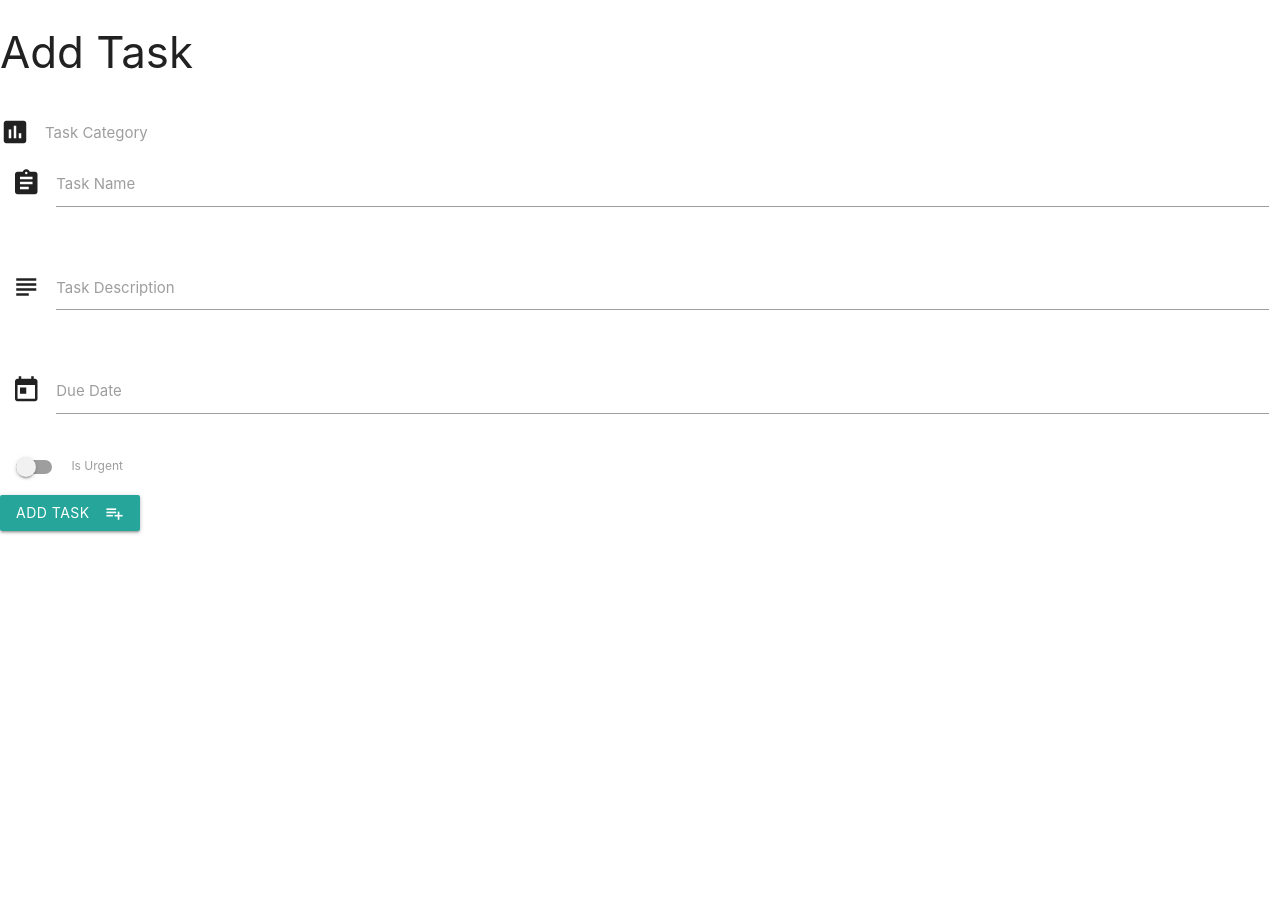
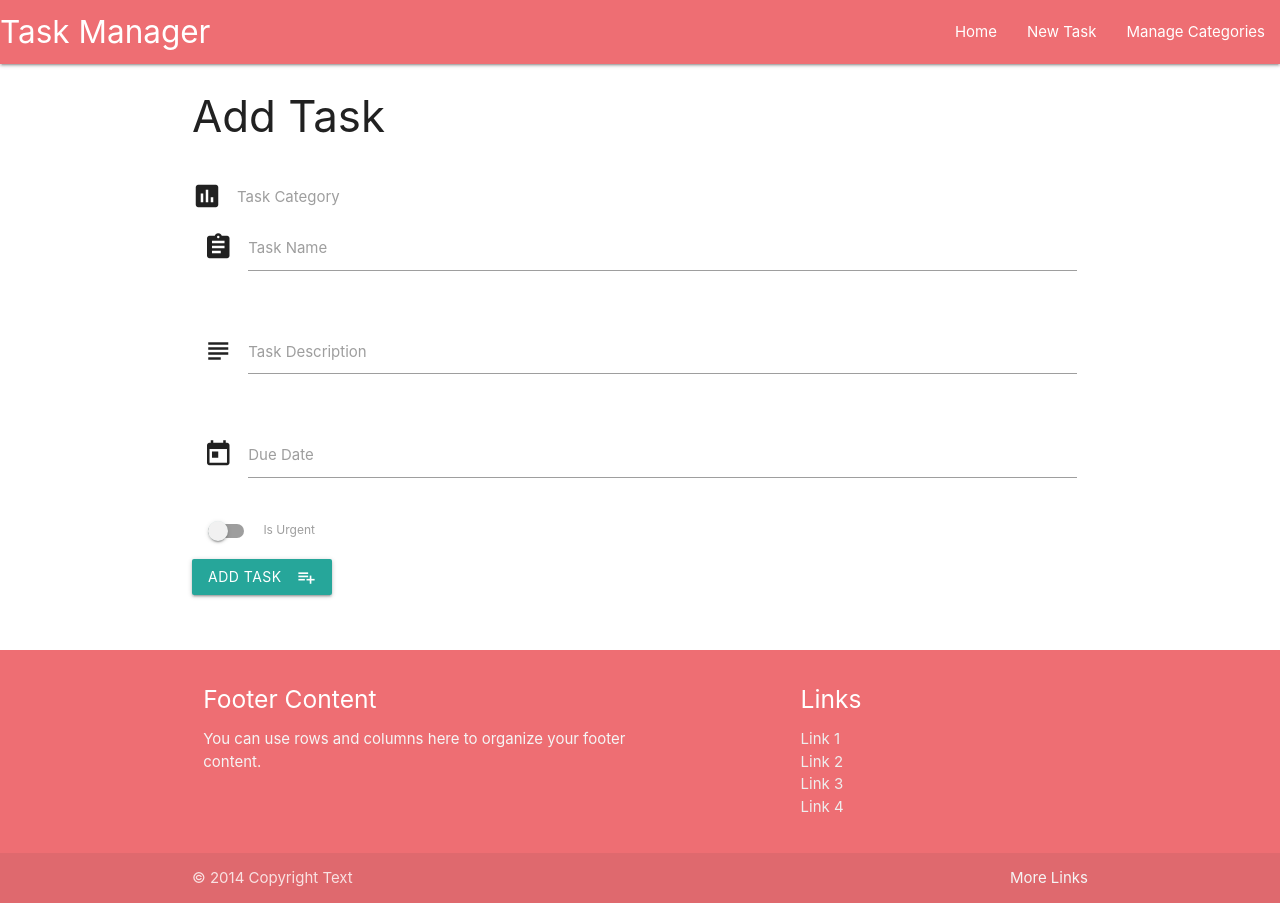
Before and after one commit to Code-Institute-Submissions/milestone_project_3-2, a Flask app: page /add_task in a window 1280 px wide. Before the commit the page ends 534 px from the top, so only its background shows below. Run offline with Flask 2, Linux system fonts and the light colour scheme; data that the repository does not hold is empty; some libraries are stand-ins or nearby versions.

Commit message:
added header and footer base

```diff
--- a/static_css/style.css
+++ b/css/style.css
@@ -9,3 +9,13 @@
 .task_header {
     margin-top: 5px;
 }
+
+body {
+    display: flex;
+    min-height: 100vh;
+    flex-direction: column;
+}
+
+main {
+    flex: 1 0 auto;
+}
--- a/templates/base.html
+++ b/templates/base.html
@@ -2,17 +2,66 @@
     <head>
         <link href="https://fonts.googleapis.com/icon?family=Material+Icons"rel="stylesheet">
         <link rel="stylesheet" href="https://cdnjs.cloudflare.com/ajax/libs/materialize/1.0.0/css/materialize.min.css">
+        <link rel="stylesheet" href="{{url_for('static', filename='css/style.css')}}" type="text/css" />
     </head>
     <body>
+        <header>
+            <nav>
+                <div class="nav-wrapper">
+                    <a href="{{url_for('get_tasks')}}" class="brand-logo">Task Manager</a>
+                    <a href="#" data-target="mobile-demo" class="sidenav-trigger"><i class="material-icons">menu</i></a>
+                    <ul id="nav-mobile" class="right hide-on-med-and-down">
+                        <li><a href="{{url_for('get_tasks')}}">Home</a></li>
+                        <li><a href="{{url_for('add_task')}}">New Task</a></li>
+                        <li><a href="{{url_for('get_categories')}}">Manage Categories</a></li>
+                    </ul>
+                    <ul class="sidenav" id="mobile-demo">
+                        <li><a href="{{url_for('get_tasks')}}">Home</a></li>
+                        <li><a href="{{url_for('add_task')}}">New Task</a></li>
+                        <li><a href="{{url_for('get_categories')}}">Manage Categories</a></li>
+                    </ul>
+                </div>
+            </nav>
+        </header>
+        <div class="container">
         {% block content %}
 
         {% endblock %}
+        </div>
+        <footer class="page-footer">
+          <div class="container">
+            <div class="row">
+              <div class="col l6 s12">
+                <h5 class="white-text">Footer Content</h5>
+                <p class="grey-text text-lighten-4">You can use rows and columns here to organize your footer content.</p>
+              </div>
+              <div class="col l4 offset-l2 s12">
+                <h5 class="white-text">Links</h5>
+                <ul>
+                  <li><a class="grey-text text-lighten-3" href="#!">Link 1</a></li>
+                  <li><a class="grey-text text-lighten-3" href="#!">Link 2</a></li>
+                  <li><a class="grey-text text-lighten-3" href="#!">Link 3</a></li>
+                  <li><a class="grey-text text-lighten-3" href="#!">Link 4</a></li>
+                </ul>
+              </div>
+            </div>
+          </div>
+          <div class="footer-copyright">
+            <div class="container">
+            © 2014 Copyright Text
+            <a class="grey-text text-lighten-4 right" href="#!">More Links</a>
+            </div>
+          </div>
+        </footer>
         <script src="https://cdnjs.cloudflare.com/ajax/libs/jquery/3.5.1/jquery.js" integrity="sha512-WNLxfP/8cVYL9sj8Jnp6et0BkubLP31jhTG9vhL/F5uEZmg5wEzKoXp1kJslzPQWwPT1eyMiSxlKCgzHLOTOTQ==" crossorigin="anonymous"></script>
         <script src="https://cdnjs.cloudflare.com/ajax/libs/materialize/1.0.0/js/materialize.min.js"></script>
         <script type="text/javascript">
             $(document).ready(function() {
                 $('.collapsible').collapsible();
-                $('select').material_select()
+                $('select').material_select();
+                $(".dropdown-trigger").dropdown();
+                $('.sidenav').sidenav();
+
             });
 
             $('.datepicker').pickadate({
```
